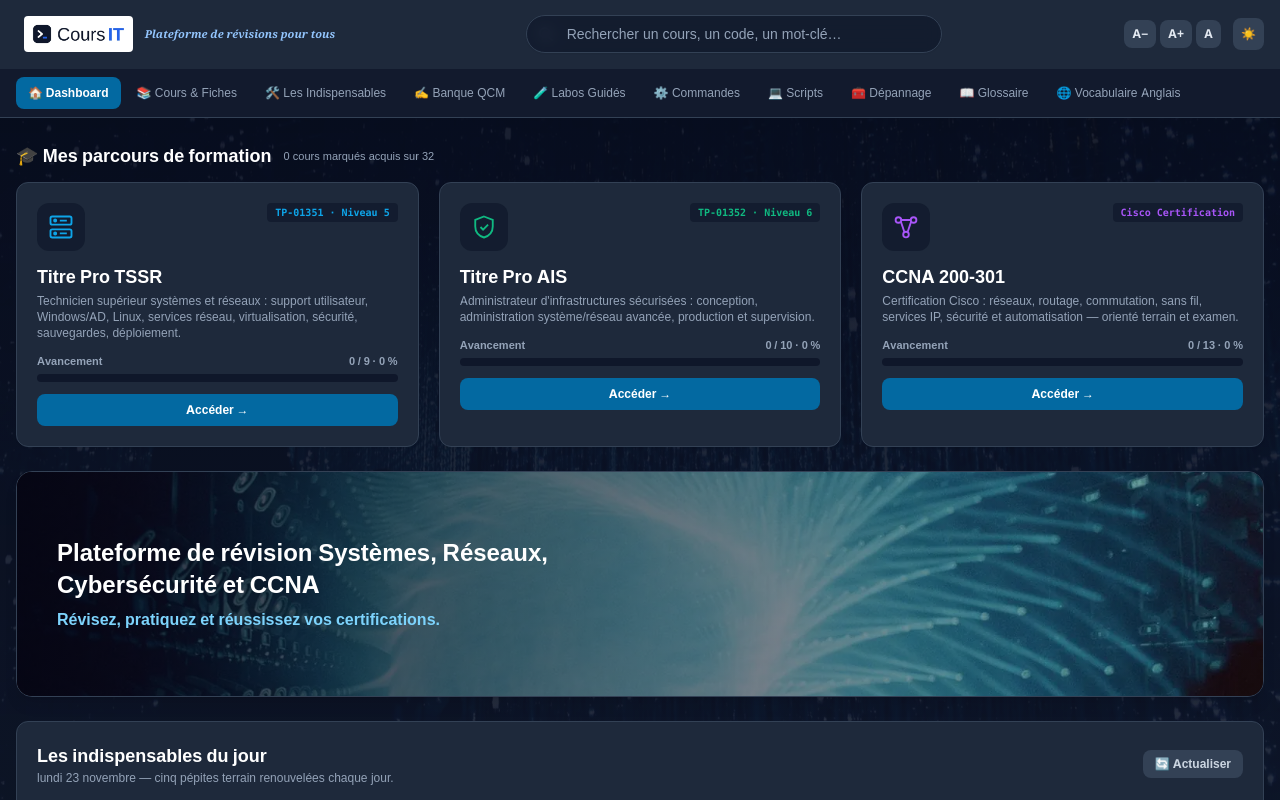
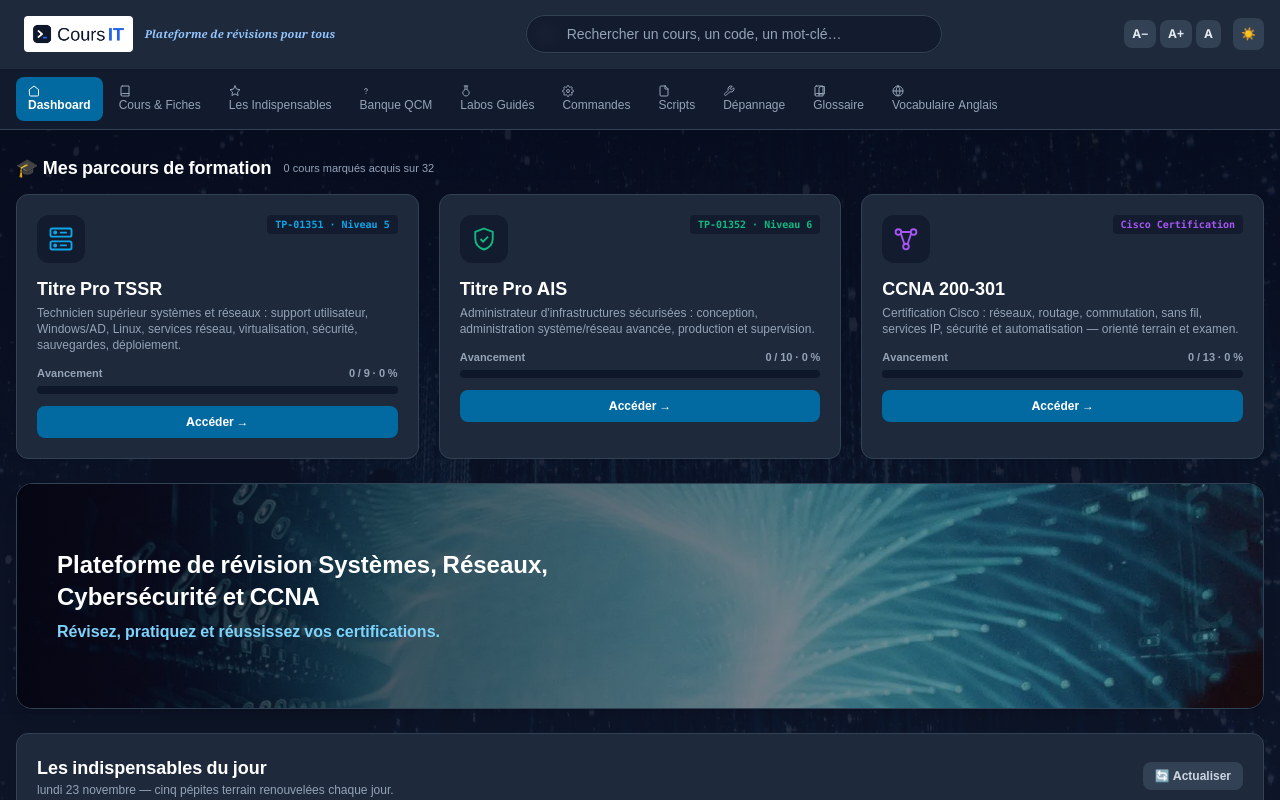
Before and after one commit to herbreteau787-svg/coursit, a React (Vite) app in the folder app/: page / in a window 1280 px wide. Shown: the top 800 px of the page. Built offline with nearby package versions, Linux system fonts and the light colour scheme.

Commit message:
Replace nav emojis with SVG Icon component via navConfig.jsx

```diff
--- a/app/src/App.jsx
+++ b/app/src/App.jsx
@@ -3,6 +3,7 @@ import bannerImg from './assets/alexander.webp';
 import bgHint from './assets/robynne.webp';
 import logoUrl from './assets/logo.webp';
 import { DynamicSVGDiagram } from './components/DynamicSVGDiagram.jsx';
+import { NAV_ITEMS } from './data/navConfig.jsx';
 import { COURSES_DATA } from './data/courses-ccna.js';
 import { TSSR_COURSES } from './data/courses-tssr.js';
 import { AIS_COURSES } from './data/courses-ais.js';
@@ -2642,18 +2643,7 @@ const QcmSection = ({ qcmData, filterLabel, onFilterChange, filterOptions, showF
                         {/* Navigation principale finale */}
                         <nav aria-label="Navigation principale" className="bg-slate-50 dark:bg-slate-900/80 border-t border-slate-200 dark:border-slate-800">
                             <div className="max-w-7xl mx-auto px-4 flex space-x-1 overflow-x-auto text-xs font-medium py-2">
-                                {[
-                                    { id: 'dashboard', label: '🏠 Dashboard' },
-                                    { id: 'courses', label: '📚 Cours & Fiches' },
-                                    { id: 'essentiels', label: '🛠️ Les Indispensables' },
-                                    { id: 'qcm', label: '✍️ Banque QCM' },
-                                    { id: 'labs', label: '🧪 Labos Guidés' },
-                                    { id: 'commands', label: '⚙️ Commandes' },
-                                    { id: 'scripts', label: '💻 Scripts' },
-                                    { id: 'depannage', label: '\u{1F9F0} Dépannage' },
-                                    { id: 'glossary', label: '📖 Glossaire' },
-                                    { id: 'vocab', label: '🌐 Vocabulaire Anglais' }
-                                ].map(tab => (
+                                {NAV_ITEMS.map(tab => (
                                     <button
                                         key={tab.id}
                                         onClick={() => setCurrentTab(tab.id)}
--- /dev/null
+++ b/app/src/components/Icon.jsx
@@ -0,0 +1,38 @@
+export const Icon = ({ name, className = '' }) => {
+    const paths = {
+        house: 'M3 9l9-7 9 7v11a2 2 0 0 1-2 2H5a2 2 0 0 1-2-2z',
+        'book-open': 'M4 19.5A2.5 2.5 0 0 1 6.5 17H20 M6.5 2H20v20H6.5A2.5 2.5 0 0 1 4 19.5v-15A2.5 2.5 0 0 1 6.5 2z',
+        star: 'M12 2l3.09 6.26L22 9.27l-5 4.87 1.18 6.88L12 17.77l-6.18 3.25L7 14.14 2 9.27l6.91-1.01L12 2z',
+        'help-circle': 'M9.09 9a3 3 0 0 1 5.83 1c0 2-3 3-3 3 M12 17h.01',
+        flask: 'M10 2v7.31 M14 2v7.31 M8.5 2h7 M14 9.3a6.5 6.5 0 1 1-4 0',
+        settings: 'M12 15a3 3 0 1 0 0-6 3 3 0 0 0 0 6z M19.4 15a1.65 1.65 0 0 0 .33 1.82l.06.06a2 2 0 0 1 0 2.83 2 2 0 0 1-2.83 0l-.06-.06a1.65 1.65 0 0 0-1.82-.33 1.65 1.65 0 0 0-1 1.51V21a2 2 0 0 1-2 2 2 2 0 0 1-2-2v-.09A1.65 1.65 0 0 0 9 19.4a1.65 1.65 0 0 0-1.82.33l-.06.06a2 2 0 0 1-2.83 0 2 2 0 0 1 0-2.83l.06-.06a1.65 1.65 0 0 0 .33-1.82 1.65 1.65 0 0 0-1.51-1H3a2 2 0 0 1-2-2 2 2 0 0 1 2-2h.09A1.65 1.65 0 0 0 4.6 9a1.65 1.65 0 0 0-.33-1.82l-.06-.06a2 2 0 0 1 0-2.83 2 2 0 0 1 2.83 0l.06.06a1.65 1.65 0 0 0 1.82.33H9a1.65 1.65 0 0 0 1-1.51V3a2 2 0 0 1 2-2 2 2 0 0 1 2 2v.09a1.65 1.65 0 0 0 1 1.51 1.65 1.65 0 0 0 1.82-.33l.06-.06a2 2 0 0 1 2.83 0 2 2 0 0 1 0 2.83l-.06.06a1.65 1.65 0 0 0-.33 1.82V9a1.65 1.65 0 0 0 1.51 1H21a2 2 0 0 1 2 2 2 2 0 0 1-2 2h-.09a1.65 1.65 0 0 0-1.51 1z',
+        'file-text': 'M14.5 2H6a2 2 0 0 0-2 2v16a2 2 0 0 0 2 2h12a2 2 0 0 0 2-2V7.5L14.5 2z M14 2v6h6',
+        wrench: 'M14.7 6.3a1 1 0 0 0 0 1.4l1.6 1.6a1 1 0 0 0 1.4 0l3.77-3.77a6 6 0 0 1-7.94 7.94l-6.91 6.91a2.12 2.12 0 0 1-3-3l6.91-6.91a6 6 0 0 1 7.94-7.94l-3.76 3.76z',
+        book: 'M4 19.5A2.5 2.5 0 0 1 6.5 17H20 M6.5 2H20v20H6.5A2.5 2.5 0 0 1 4 19.5v-15A2.5 2.5 0 0 1 6.5 2z M22 3h-6a4 4 0 0 0-4 4v14a3 3 0 0 1 3-3h7z',
+        globe: 'M12 2a10 10 0 1 0 0 20 10 10 0 0 0 0-20z M2 12h20 M12 2a15.3 15.3 0 0 1 4 10 15.3 15.3 0 0 1-4 10 15.3 15.3 0 0 1-4-10 15.3 15.3 0 0 1 4-10z',
+        'alert-triangle': 'M10.29 3.86L1.82 18a2 2 0 0 0 1.71 3h16.94a2 2 0 0 0 1.71-3L13.71 3.86a2 2 0 0 0-3.42 0z M12 9v4 M12 17h.01',
+    };
+
+    const pathData = paths[name];
+    if (!pathData) return null;
+
+    return (
+        <svg
+            width="1em"
+            height="1em"
+            viewBox="0 0 24 24"
+            fill="none"
+            stroke="currentColor"
+            strokeWidth="2"
+            strokeLinecap="round"
+            strokeLinejoin="round"
+            className={className}
+            aria-hidden="true"
+        >
+            {pathData.split(' M').map((d, i) => (
+                <path key={i} d={i === 0 ? d : 'M' + d} />
+            ))}
+        </svg>
+    );
+};
+export default Icon;
--- /dev/null
+++ b/app/src/data/navConfig.jsx
@@ -0,0 +1,24 @@
+import { Icon } from '../components/Icon';
+
+export const NAV_ITEMS = [
+    { id: 'dashboard', label: <><Icon name="house" /> Dashboard</>, path: '/' },
+    { id: 'courses', label: <><Icon name="book-open" /> Cours & Fiches</>, path: '/courses' },
+    { id: 'essentiels', label: <><Icon name="star" /> Les Indispensables</>, path: '/essentiels' },
+    { id: 'qcm', label: <><Icon name="help-circle" /> Banque QCM</>, path: '/qcm' },
+    { id: 'labs', label: <><Icon name="flask" /> Labos Guidés</>, path: '/labs' },
+    { id: 'commands', label: <><Icon name="settings" /> Commandes</>, path: '/commands' },
+    { id: 'scripts', label: <><Icon name="file-text" /> Scripts</>, path: '/scripts' },
+    { id: 'depannage', label: <><Icon name="wrench" /> Dépannage</>, path: '/depannage' },
+    { id: 'glossary', label: <><Icon name="book" /> Glossaire</>, path: '/glossary' },
+    { id: 'vocab', label: <><Icon name="globe" /> Vocabulaire Anglais</>, path: '/vocab' },
+];
+
+export const DASHBOARD_CARDS = [
+    { n: 1, icon: 'house', titre: 'Cours & Fiches', desc: 'Lire les leçons pas à pas', go: 'courses' },
+    { n: 2, icon: 'star', titre: 'Les Indispensables', desc: 'Cheat sheets et fiches', go: 'essentiels' },
+    { n: 3, icon: 'help-circle', titre: 'Banque QCM', desc: 'S\'entraîner', go: 'qcm' },
+    { n: 4, icon: 'flask', titre: 'Labos Guidés', desc: 'Pratiquer sur Packet Tracer / VM', go: 'labs' },
+    { n: 5, icon: 'settings', titre: 'Commandes', desc: 'Référence rapide', go: 'commands' },
+];
+
+export const REPORT_ISSUE_ICON = 'alert-triangle';
```
